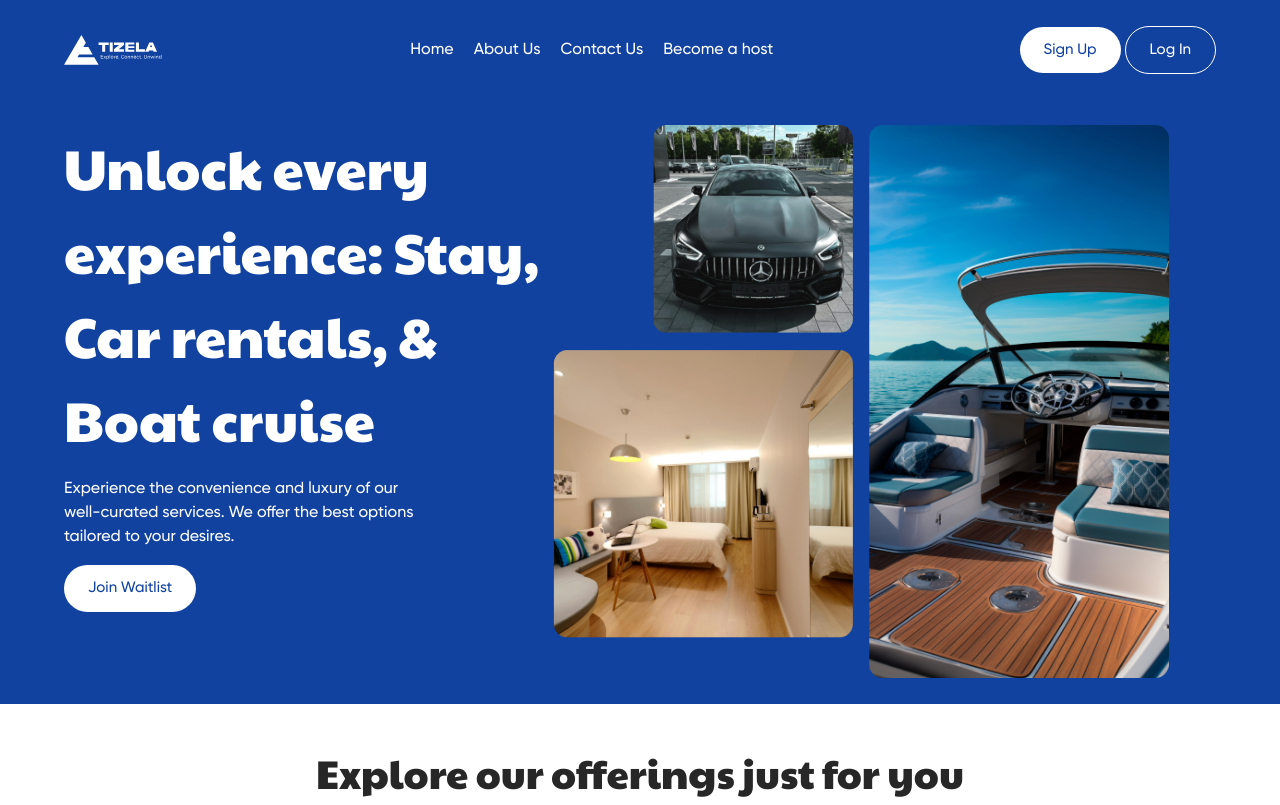
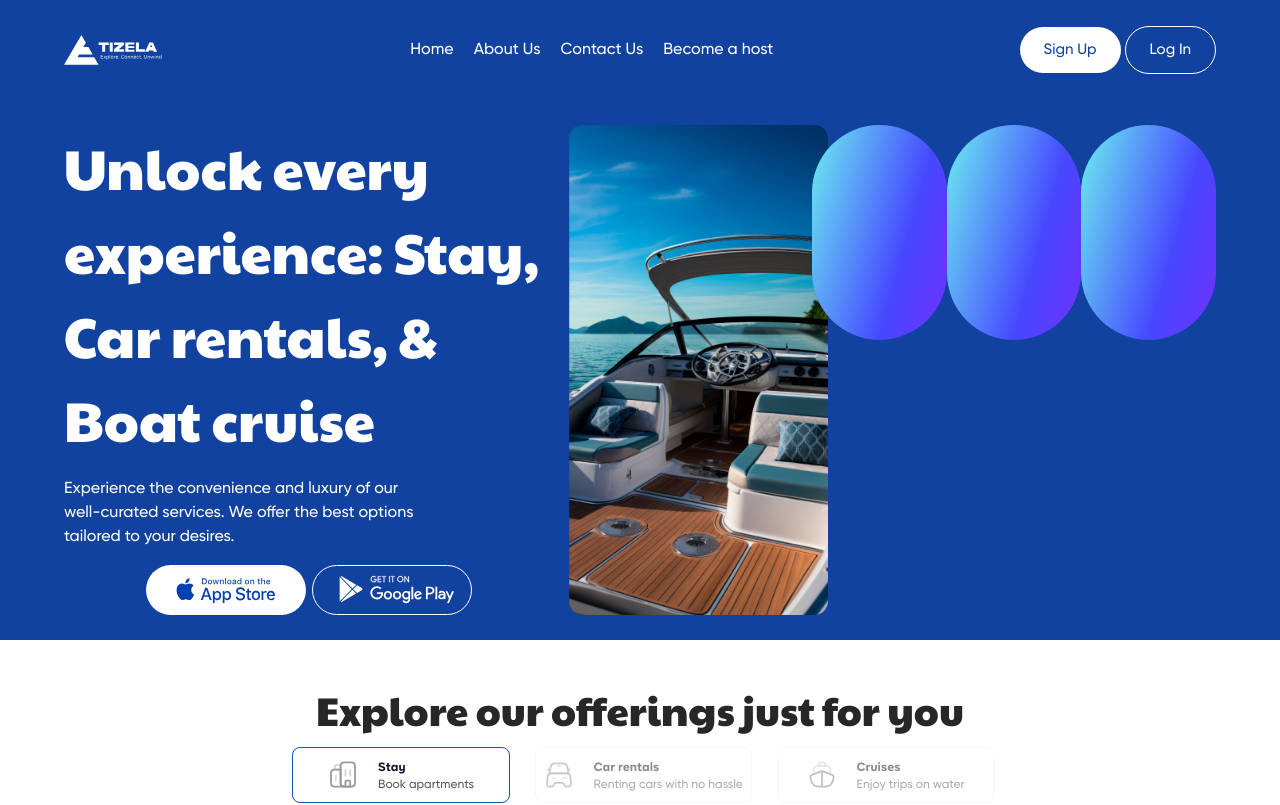
Before and after one commit to Tizela/landing-page, a Next.js app: page / in a window 1280 px wide. Shown: the top 805 px of the page. Built offline with nearby package versions, Linux system fonts and the light colour scheme; a web font is replaced by a local one.

Commit message:
correcting design errors

```diff
--- a/app/globals.css
+++ b/app/globals.css
@@ -103,3 +103,16 @@
 .slider::-webkit-scrollbar {
   display: none;
 }
+
+.header-bg {
+  background: linear-gradient(
+    105.96deg,
+    #6cefef 0%,
+    #4648ff 65.07%,
+    #712fff 100%
+  );
+  width: 319.87px;
+  height: 215px;
+  backdrop-filter: blur(10px); /* Adjust the blur value as needed */
+  -webkit-backdrop-filter: blur(10px); /* For Safari support */
+}
--- a/app/ui/components/about/ClientTestimonials.tsx
+++ b/app/ui/components/about/ClientTestimonials.tsx
@@ -11,7 +11,29 @@ export default function ClientTestimonials() {
           className="md:w-[480px] md:h-[460px] rounded-l-[24px] hidden md:inline"
         />
 
-        <div className="bg-[#1142A0] py-[40px] px-[24px] md:p-[64px] gilroy md:w-[650px] rounded-t-[24px] md:rounded-r-[24px] md:h-[460px]">
+        <div className="bg-[#1142A0] py-[40px] px-[24px] md:p-[64px] gilroy md:w-[650px] hidden md:inline md:rounded-r-[24px] md:h-[460px]">
+          <div className="flex">
+            <img src="/icons/ratings-star.svg" alt="" />
+            <img src="/icons/ratings-star.svg" alt="" />
+            <img src="/icons/ratings-star.svg" alt="" />
+            <img src="/icons/ratings-star.svg" alt="" />
+            <img src="/icons/ratings-star.svg" alt="" />
+          </div>
+          <p className="font-[500] text-[24px] md:text-[36px] text-white mt-2">
+            Join the Tizela Newsletter!{" "}
+          </p>
+          <p className="text-white text-[16px] font-[500]">
+            Get access to the lastests news, updates, features and promos with
+            the Tizela newsletter. Register now!
+          </p>
+          <div className="flex items-center mt-[25px]">
+            <div className="bg-white w-[10px] h-[10px] rounded-full"></div>
+            <div className="bg-[#FFFFFF66] w-[10px] h-[10px] rounded-full mx-2"></div>
+            <div className="bg-[#FFFFFF66] w-[10px] h-[10px] rounded-full"></div>
+          </div>
+        </div>
+
+        <div className="bg-[#1142A0] py-[40px] px-[24px] md:p-[64px] gilroy md:w-[650px] md:hidden block rounded-t-[24px] md:h-[460px]">
           <div className="flex">
             <img src="/icons/ratings-star.svg" alt="" />
             <img src="/icons/ratings-star.svg" alt="" />
--- a/app/ui/components/home/ComingSoon.tsx
+++ b/app/ui/components/home/ComingSoon.tsx
@@ -22,8 +22,7 @@ export default function ComingSoon() {
             </p>
             <p className="text-center font-[500] text-[16px] gilroy leading-[24px] my-3 mx-3 md:mx-0">
               {" "}
-              Lorem ipsum dolor sit amet consectetur. Dolor porttitor amet morbi
-              ultricies ullamcorper lectus tincidunt ut semper.
+              Plan, book and manage your trips all in one place
             </p>
 
             <div className="flex justify-center items-center">
--- a/app/ui/components/home/Hero.tsx
+++ b/app/ui/components/home/Hero.tsx
@@ -13,7 +13,21 @@ export default function Hero() {
             Experience the convenience and luxury of our well-curated services.
             We offer the best options tailored to your desires.{" "}
           </p>
-          <Button text="Join Waitlist" link="/waitlist" />
+          <div className="flex justify-center items-center">
+            <Image
+              src="/icons/playstorewhite.svg"
+              alt="Download our app"
+              width={160}
+              height={50}
+            />
+            <Image
+              src="/icons/appstorewhite.svg"
+              alt="Download our app"
+              width={160}
+              height={50}
+              className="ml-1.5"
+            />
+          </div>
         </div>
         <div className="hidden md:flex mt-[15px] md:mt-0 mb-[10px] md:mb-0">
           <div className="mr-[16px] md:relative">
@@ -66,6 +80,18 @@ export default function Hero() {
         </div>
 
         {/* <Image src="/icons/overlay.svg" alt="hero" fill className="" /> */}
+        <img
+          src="/icons/star.svg"
+          className="w-[50px] h-[50px] md:full md:h-full absolute right-[46.5%] top-[14%] md:right-[28.5%] md:top-[9.55%]"
+        />
+        <img
+          src="/icons/star.svg"
+          className="w-[50px] h-[50px] md:full md:h-full absolute right-[46.5%] top-[14%] md:right-[28.5%] md:top-[9.55%]"
+        />
+
+        <div className="rounded-full header-bg"></div>
+        <div className="rounded-full header-bg"></div>
+        <div className="rounded-full header-bg"></div>
       </div>
     </div>
   );
```
